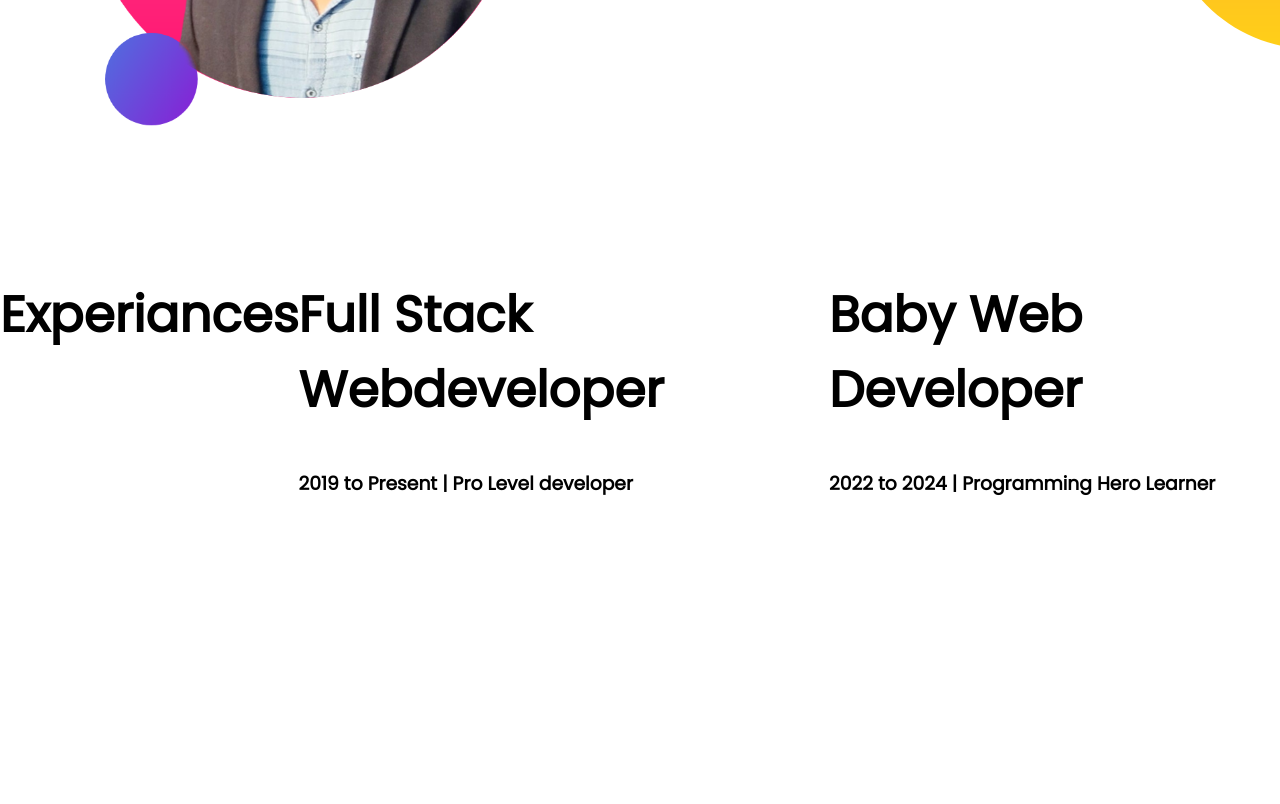
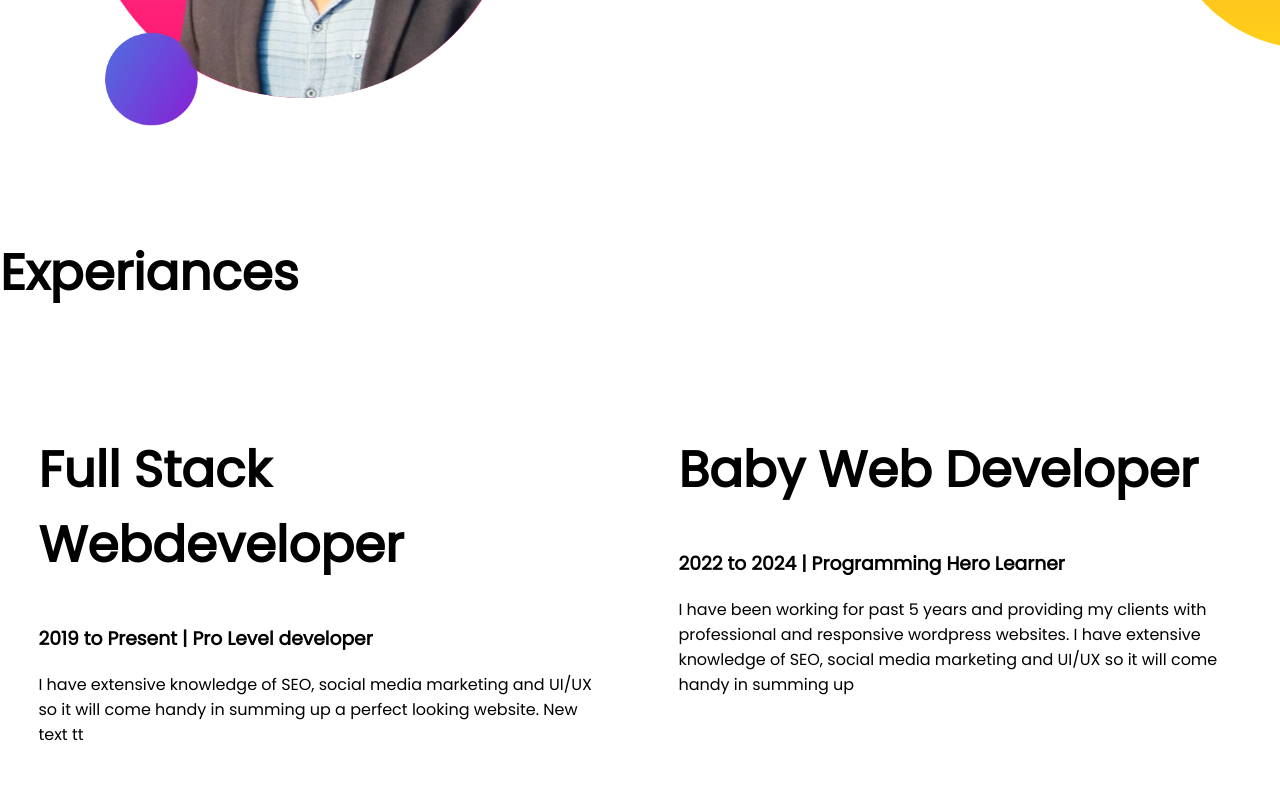
Before and after one commit to Babu24/developer-portfolio, a plain HTML site: page index.html in a window 1280 px wide. Shown: the part 1159-1963 px from the top of the page. Before the commit the page ends 1741 px from the top, so only its background shows below. Drawn offline with Linux system fonts and the light colour scheme.

Commit message:
experiance

```diff
--- a/index.html
+++ b/index.html
@@ -13,7 +13,7 @@
 </head>
 
 <body>
-    <section class="top-banner">
+    <section class="top-banner flexiable-container">
         <div class="half-width">
             <h1>Welcome To</h1>
             <h1><span class="orange-color">Mehedi Hasan</span> world!</h1>
@@ -32,7 +32,7 @@
         </div>
     </section>
 
-    <section class="dream-big">
+    <section class="dream-big flexiable-container">
         <div class="half-width">
             <img src="images/mehedi2-bg.png" alt="M">
         </div>
@@ -46,13 +46,25 @@
     </section>
     <section class="experiance-area">
         <h1>Experiances</h1>
-        <div>
-            <h1>Full Stack Webdeveloper</h1>
-            <h3>2019 to Present | Pro Level developer</h3>
-        </div>
-        <div>
-            <h1>Baby Web Developer</h1>
-            <h3>2022 to 2024 | Programming Hero Learner</h3>
+        <div class="flexiable-container">
+            <div class="half-width">
+                <h1>Full Stack Webdeveloper</h1>
+                <h3>2019 to Present | Pro Level developer</h3>
+                <p> I have extensive knowledge of SEO, social media marketing and UI/UX so it will come handy in summing
+                    up
+                    a
+                    perfect looking website. New text tt</p>
+            </div>
+            <div class="half-width">
+                <h1>Baby Web Developer</h1>
+                <h3>2022 to 2024 | Programming Hero Learner</h3>
+                <p>I have been working for past 5 years and providing my clients with professional and responsive
+                    wordpress
+                    websites.
+                    I have extensive knowledge of SEO, social media marketing and UI/UX so it will come handy in summing
+                    up
+                </p>
+            </div>
         </div>
     </section>
 </body>
--- a/style.css
+++ b/style.css
@@ -11,7 +11,7 @@ h1 {
     color: orange;
 }
 
-section {
+.flexiable-container {
     display: flex;
     margin-bottom: 65px;
 }
```
